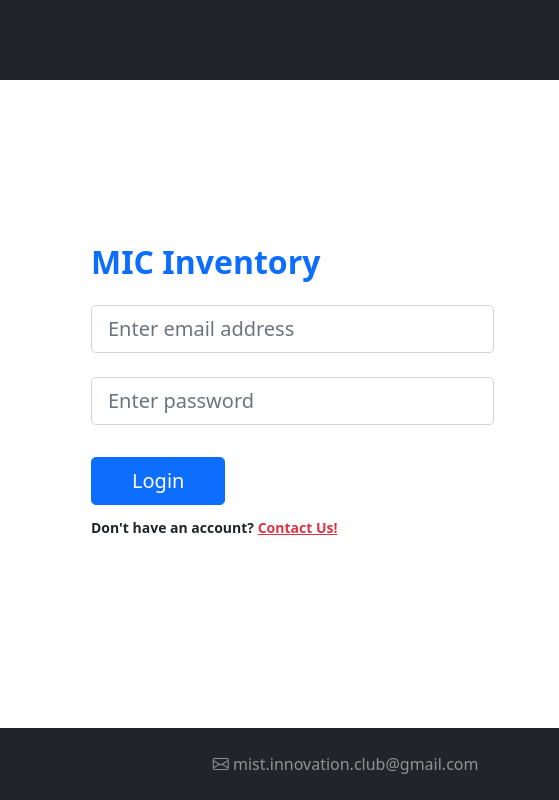
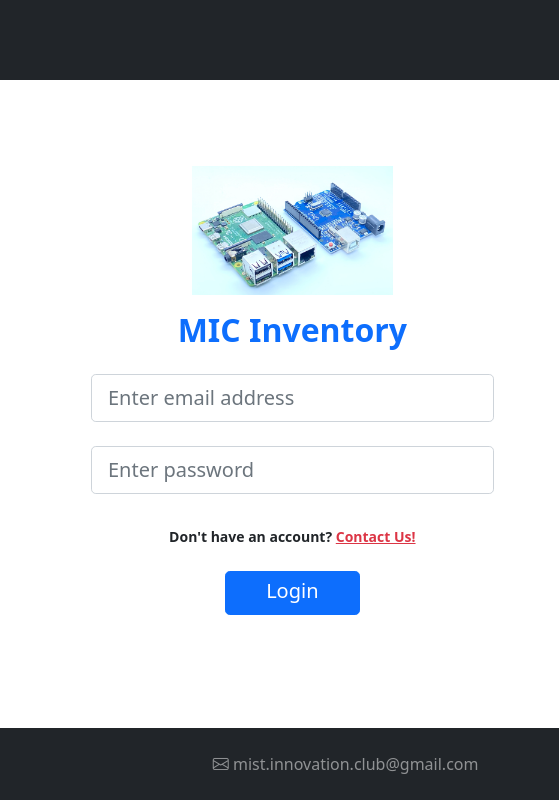
Before and after one commit to nurshatfateh/MIC-Inventory, a plain HTML site: page index.html in a window 1280 px wide. Shown: the full height of the page, 721-1280 px from the left. Drawn offline with nearby package versions, Linux system fonts and the light colour scheme.

Commit message:
pic added on login page

```diff
--- a/index.html
+++ b/index.html
@@ -62,9 +62,10 @@
               <form>
 
 
-                <div class=" align-items-center my-4 ">
+                <div class=" align-items-center my-4  ">
+                  <img src="img/elec.png" alt="" class="center my-3">
 
-                  <h2 class=" text-center fw-bold mb-0 text-primary text-lg-start">MIC Inventory</h2>
+                  <h2 class=" text-center fw-bold mb-0 text-primary ">MIC Inventory</h2>
 
 
 
@@ -84,11 +85,13 @@
                 </div>
 
 
-                <div class="text-center text-lg-start mt-4 pt-2">
-                  <button type="button" onclick="check()" class="btn btn-primary btn-lg"
+                <div class="text-center  mt-4 pt-2">
+                  <p class="small fw-bold ">Don't have an account? <a href="#!"
+                    class="link-danger">Contact Us!</a></p>
+                  <button type="button" onclick="check()" class="btn btn-primary btn-lg mt-2 pt-1"
+
                     style="padding-left: 2.5rem; padding-right: 2.5rem;">Login</button>
-                  <p class="small fw-bold mt-2 pt-1 mb-0">Don't have an account? <a href="#!"
-                      class="link-danger">Contact Us!</a></p>
+
                 </div>
 
               </form>
--- a/style.css
+++ b/style.css
@@ -49,3 +49,9 @@ body {
 .content {
   flex: 1;
 }
+.center {
+  display: block;
+  margin-left: auto;
+  margin-right: auto;
+  width: 50%;
+}
```
